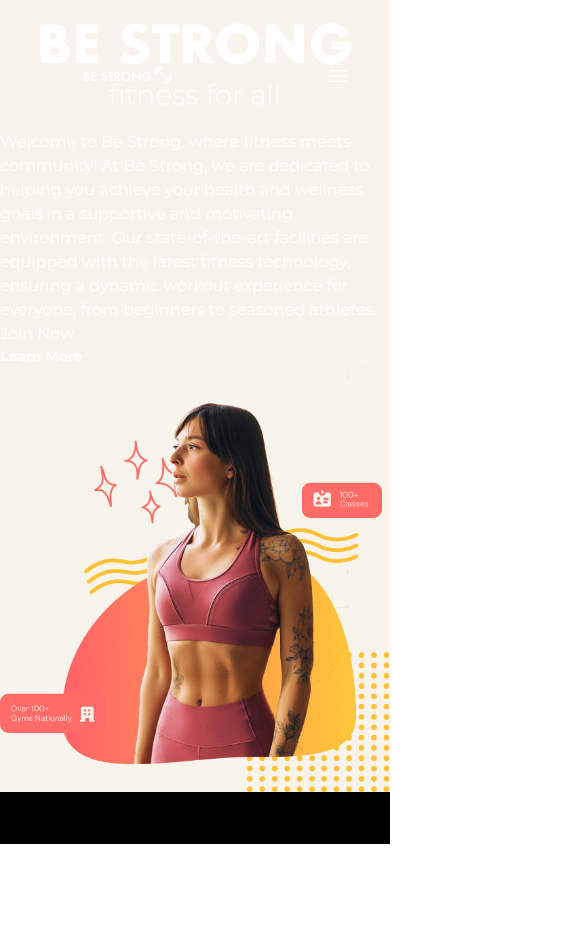
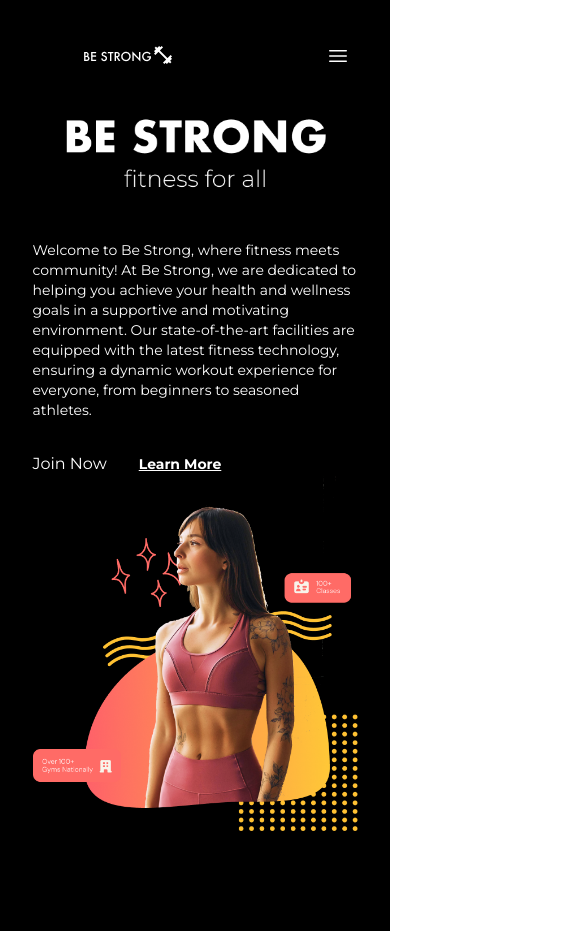
Before and after one commit to marisiromanillos/fitness-react-typescript, a React (Vite) app: page / in a window 390 px wide. Shown: the top 931 px of the page, 585 px wide, since content can reach past the window. Before the commit the page ends 844 px from the top, so only its background shows below. Built offline with nearby package versions, Linux system fonts and the light colour scheme; a web font is replaced by a local one.

Commit message:
nav menu mobile desktop completed, hero completed

```diff
--- a/package.json
+++ b/package.json
@@ -12,6 +12,7 @@
   "dependencies": {
     "@heroicons/react": "^2.1.1",
     "framer-motion": "^10.17.11",
+    "node": "^21.2.0",
     "react-anchor-link-smooth-scroll": "^1.0.12",
     "react-dom": "^18.2.0"
   },
@@ -30,6 +31,7 @@
     "postcss": "^8.4.33",
     "pret": "^0.0.2",
     "prettier": "^3.1.1",
+    "prettier-plugin-tailwindcss": "^0.5.11",
     "tailwindcss": "^3.4.1",
     "typescript": "^5.2.2",
     "vite": "^5.0.8"
--- /dev/null
+++ b/src/components/benefits/index.tsx
@@ -0,0 +1,10 @@
+import { HomeModernIcon, UserGroupIcon, AcademicCapIcon } from "@heroicons/react/24/solid";
+
+type Props = {
+
+  };
+
+const Benefits = (props: Props) => {
+    return <></>
+}
+export default Benefits
--- a/src/components/home/index.tsx
+++ b/src/components/home/index.tsx
@@ -1,5 +1,5 @@
 import useMediaQuery from "@/hooks/useMediaQuery";
-import { setSelectedP } from "@/shared/ActionButton";
+import { SelectedP } from "@/shared/types";
 import ActionButton from "@/shared/ActionButton";
 import HomePageText from "@/assets/HomePageText.png";
 import HomePageGraphic from "@/assets/HomePageGraphic.png";
@@ -7,60 +7,62 @@ import Adidas from "@/assets/Adidas.png";
 import Nike from "@/assets/Nike.png";
 import Beats from "@/assets/Beats.png";
 import AnchorLink from "react-anchor-link-smooth-scroll";
-import { SelectedP } from "@/shared/types";
+import {motion} from "framer-motion"
 
 type Props = {
-  setSelectedP: (value: SelectP) => void;
+  setSelectedP: (value: SelectedP) => void;
 };
 
 const Home = ({ setSelectedP }: Props) => {
   const aboveMediumSc = useMediaQuery("(min-width:1060px)");
 
   return (
-    <section id="home" className="gap-16 bg-gray-20 py-100 md:h-full md:pb-0">
+    <section id="home" className="gap-16 bg-black py-[100px] md:h-full md:pb-0">
       {/* image & main header */}
-      <div>
+      <div className="md:flex mx-auto w-5/6 items-center justify-center md:h-5/6">
         {/* main header */}
-        <div>
+        <div className="z-10 mt-0 md:basis-3/5">
           {/* headings */}
-          <div>
-            <div>
-              <div>
+          <motion.div className="md:-mt-20" initial="hidden" whileInView="visible" viewport={{once: true, amount: 0.5}} transition={{duration: 0.5}} variants={{hidden:{opacity:0, x:-50},
+        visible:{opacity: 1, x:0}}}>
+            <div className="relative">
+              <div className="before:absolute before:-top-20 before:z-[-1] before:content-bestrongtext
+BestrongText">
                 <img alt="home-page-text" src={HomePageText} />
               </div>
             </div>
-            <p>
-              Welcome to Be Strong, where fitness meets community! At Be Strong,
-              we are dedicated to helping you achieve your health and wellness
+            <p className="mt-8 text-sm md:text-start">
+              Welcome to Be Strong, where fitness meets community!
+              At Be Strong, we are dedicated to helping you achieve your health and wellness
               goals in a supportive and motivating environment. Our
               state-of-the-art facilities are equipped with the latest fitness
               technology, ensuring a dynamic workout experience for everyone,
               from beginners to seasoned athletes.
             </p>
-          </div>
+          </motion.div>
           {/* actions */}
-          <div>
+          <motion.div className="mt-8 flex items-center gap-8"initial="hidden" whileInView="visible" viewport={{once: true, amount: 0.5}} transition={{ delay:0.2,duration: 0.5}} variants={{hidden:{opacity:0, x:-50},
+        visible:{opacity: 1, x:0}}}>
             <ActionButton setSelectedP={setSelectedP}>Join Now</ActionButton>
             <AnchorLink
-              className="text-sm font-bold text-primary-500 undeline"
-              hover:text-secondary-500
+              className="text-sm font-bold text-primary-500 underline"
               onClick={() => setSelectedP(SelectedP.FreeDayPass)}
               href={`#${SelectedP.FreeDayPass}`}
             >
               <p>Learn More</p>
             </AnchorLink>
-          </div>
+          </motion.div>
         </div>
-        {/* image */}
-        <div>
+        {/* image hero */}
+        <div className="flex basis-3/5 justify-center md:z-10 md:ml-40 md:mt-16 md:justify-items-end">
           <img alt="home-page-graphic" src={HomePageGraphic} />
         </div>
       </div>
       {/* sponsors */}
       {aboveMediumSc && (
-        <div>
-          <div>
-            <div>
+        <div className="h-auto w-full bg-black py-10">
+          <div className="mx-auto w-5/6">
+            <div className="flex w-100px items-center justify-between gap-8">
               <img alt="nike-sponsor" src={Nike} />
               <img alt="adidas-sponsor" src={Adidas} />
               <img alt="beats-sponsor" src={Beats} />
--- a/src/components/navbar/Link.tsx
+++ b/src/components/navbar/Link.tsx
@@ -11,7 +11,7 @@ const Link = ({ page, selectedP, setSelectedP }: Props) => {
   return (
     <AnchorLink
       className={`${selectedP === smallCaseP ? "tex-primary-500" : ""}
-      transition duration-500 hover:text-black`}
+      transition duration-500 hover:underline`}
       href={`#${smallCaseP}`}
       onClick={() => setSelectedP(smallCaseP)}
     >
--- a/src/components/navbar/index.tsx
+++ b/src/components/navbar/index.tsx
@@ -16,12 +16,12 @@ const Navbar = ({ topPage, selectedP, setSelectedP }: Props) => {
   const flexBetween = "flex items-center justify-between";
   const [menuToggled, setMenuToggled] = useState<boolean>(false);
   const aboveMScreens = useMediaQuery("(min-width: 1060px)");
-  const navBarBg = topPage ? "" : "bg-primary-100 drop-shadow";
+  const navBarBg = topPage ? "" : "bg-black drop-shadow";
 
   return (
     <nav>
       <div
-        className={`${navBarBg} ${flexBetween} fixed top-0 z-30 w-full py-6`}
+        className={`${navBarBg} ${flexBetween} fixed top-0 z-30 w-full py-1`}
       >
         <div className={`${flexBetween} mx-auto w-5/6`}>
           <div className={`${flexBetween} w-full gap-16`}>
@@ -73,7 +73,7 @@ const Navbar = ({ topPage, selectedP, setSelectedP }: Props) => {
 
       {/* mobile menu */}
       {!aboveMScreens && menuToggled && (
-        <div className="fixed right-0 bottom-0 z-40 h-full w-[300px] bg-primary-100 drop-shadow-xl">
+        <div className="fixed right-0 bottom-0 z-40 h-full w-[300px] bg-black drop-shadow-xl">
           {/* close icon */}
           <div className="flex justify-end p-12">
             <button onClick={() => setMenuToggled(!menuToggled)}>
--- a/tailwind.config.js
+++ b/tailwind.config.js
@@ -21,7 +21,7 @@ export default {
         monserrat: ["Montserrat", "sans-serif"],
       },
       content: {
-        evolvetext: "url('./assets/EvolveText.png')",
+        bestrongtext: "url('./assets/BestrongText.png')",
         abstractwaves: "url('./assets/AbstractWaves.png')",
         sparkles: "url('./assets/Sparkles.png')",
         circles: "url('./assets/Circles.png')",
```
Also changed, not shown: src/assets/BestrongText.png (added), 1 other file (tests, documents, lock files or other folders).
